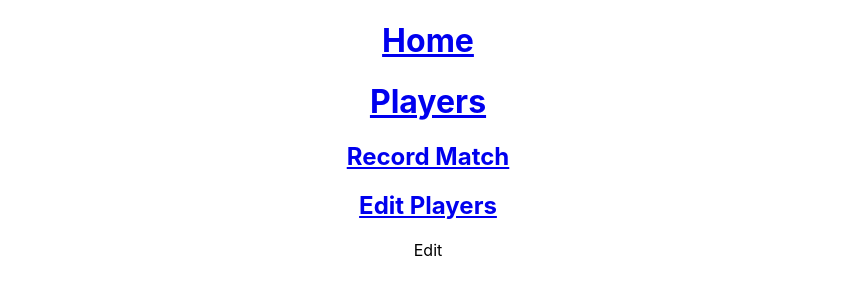
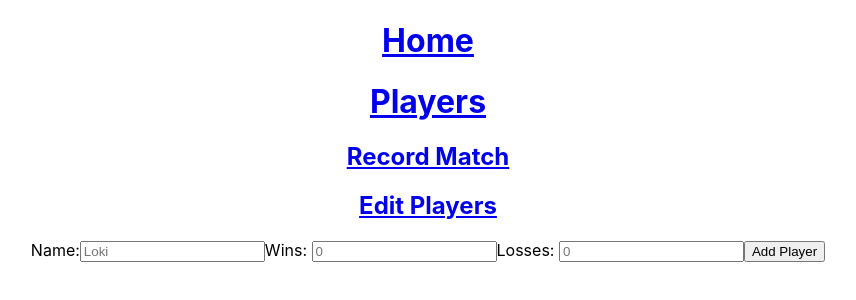
Before and after one commit to pongScores/pongScoresFrontEnd, a React (Create React App) app: page /editPlayers in a window 1280 px wide. Shown: the top 300 px of the page, without its empty margins (212-1068 px from the left). Built offline with nearby package versions, Linux system fonts and the light colour scheme; no server answers.

Commit message:
Begins code on post route

```diff
--- a/src/App.js
+++ b/src/App.js
@@ -3,7 +3,7 @@ import './App.css';
 import Homepage from './Components/Homepage/Homepage';
 import Login from './Components/Login/Login';
 import Players from './Components/Players/Players';
-import EditPlayers from './Components/EditPlayers/EditPlayers';
+import AddPlayers from './Components/EditPlayers/AddPlayers';
 import Match from './Components/Match/Match';
 import API_URL from './apiConfig';
 import Nav from './Components/Nav/Nav';
@@ -40,7 +40,7 @@ function App() {
 					}
 				/>
 				<Route path="/match" element={<Match />} />
-				<Route path="/editPlayers" element={<EditPlayers />} />
+				<Route path="/editPlayers" element={<AddPlayers />} />
 			</Routes>
 		</div>
 	);
--- /dev/null
+++ b/src/Components/EditPlayers/AddPlayers.js
@@ -0,0 +1,67 @@
+import React, { useState } from 'react';
+import { useNavigate } from 'react-router-dom';
+import axios from 'axios';
+import './AddPlayers.css';
+import API_URL from '../../apiConfig';
+
+function AddPlayers(props) {
+	const navigate = useNavigate();
+
+	const [player, setPlayer] = useState({
+		name: '',
+		wins: '',
+		losses: '',
+		rating: '',
+	});
+
+	const handleChange = (event) => {
+		setPlayer({ ...player, [event.target.id]: event.target.value });
+	};
+
+	const handleSubmit = (event) => {
+		event.preventDefault();
+		console.log(player);
+		axios
+			.post('https://fierce-shelf-71912.herokuapp.com/players', player)
+			.then((res) => {
+				if (res.status === 200) {
+					navigate('/');
+				} else {
+					console.log('something went wrong!');
+				}
+			})
+			.catch(console.error);
+	};
+
+	return (
+		<form onSubmit={handleSubmit}>
+			<label htmlFor="player">Name:</label>
+			<input
+				onChange={handleChange}
+				id="player"
+				value={player.player}
+				placeholder="Loki"
+				key={player.name}
+			/>
+			<label htmlFor="wins">Wins: </label>
+			<input
+				onChange={handleChange}
+				id="wins"
+				value={player.wins}
+				placeholder="0"
+				key={player.wins}
+			/>
+			<label htmlFor="losses">Losses: </label>
+			<input
+				onChange={handleChange}
+				id="losses"
+				value={player.losses}
+				placeholder="0"
+				key={player.losses}
+			/>
+			<button type="submit">Add Player</button>
+		</form>
+	);
+}
+
+export default AddPlayers;
--- a/src/Components/EditPlayers/EditPlayers.js
+++ /dev/null
@@ -1,8 +0,0 @@
-import React from 'react';
-import './EditPlayers.css';
-
-function EditPlayers(props) {
-	return <div>Edit</div>;
-}
-
-export default EditPlayers;
--- a/src/Components/Players/Players.js
+++ b/src/Components/Players/Players.js
@@ -10,10 +10,7 @@ function Players(props) {
 		<div className="players-list">
 			{props.playersData.map((element) => {
 				return (
-					<div
-						element={element}
-						key={element.name}
-						className="playersLinksBody">
+					<div element={element} key={element._id} className="playersLinksBody">
 						{/* <Link to={'/players/' + element.name}>{element.name} </Link> */}
 						<p>
 							{element.name} {element.rating} Wins: {element.wins} Losses:
```
Also changed, not shown: src/Components/EditPlayers/AddPlayers.css (added), src/Components/EditPlayers/EditPlayers.css (deleted).
